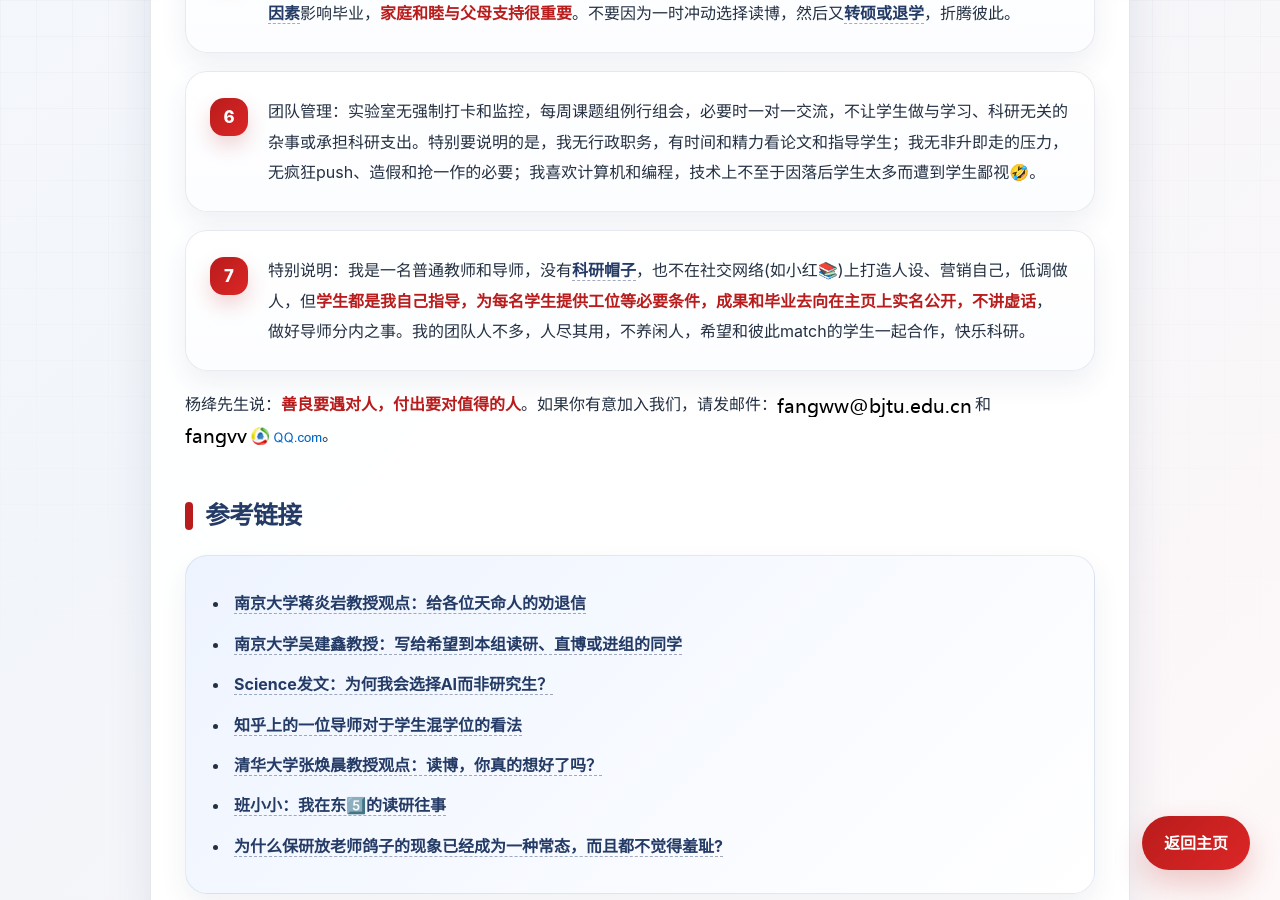
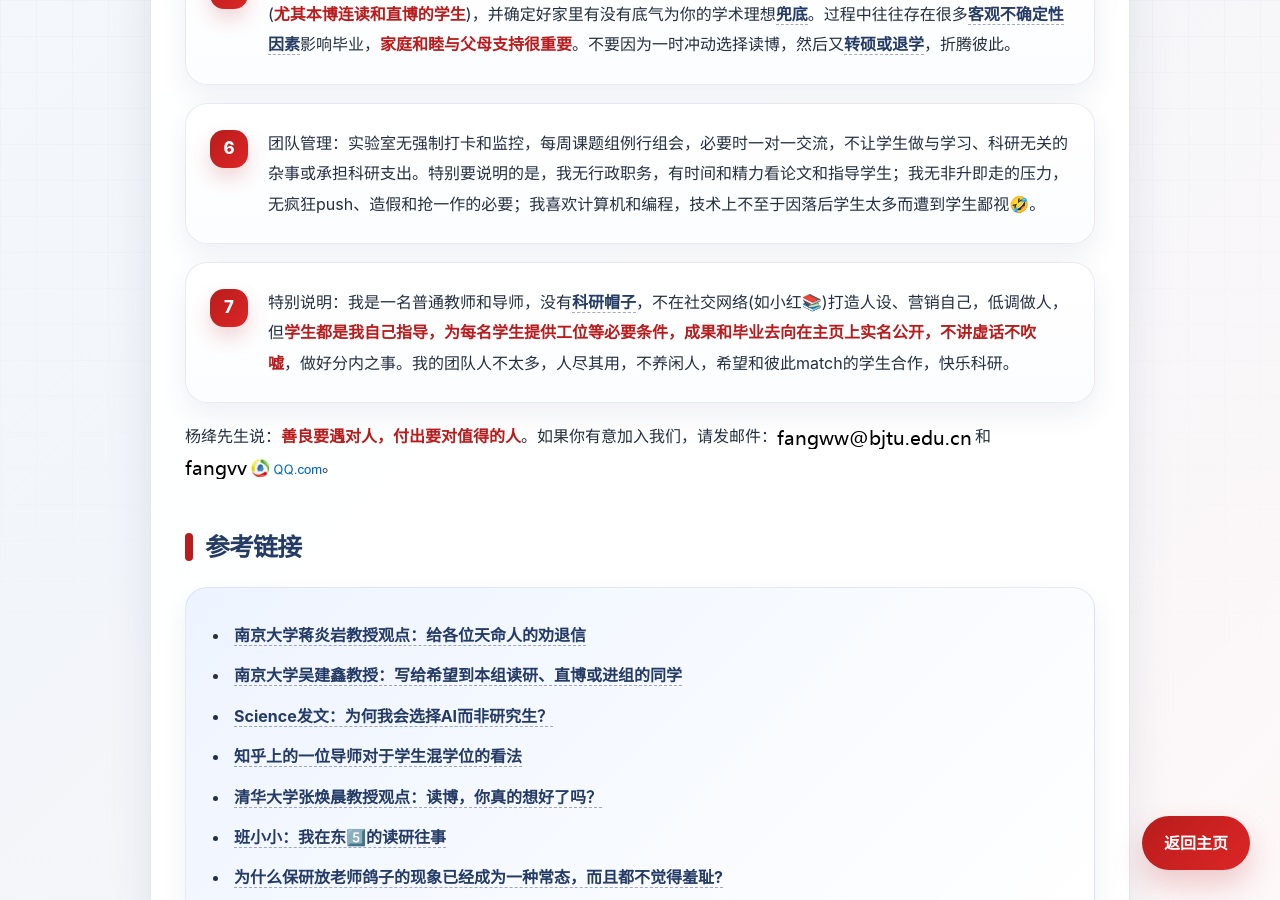
Before and after one commit to fangvv/Homepage, a Jekyll site: the page faq2.html, which Jekyll copies as it is, in a window 1280 px wide and 900 px high, scrolled down 1171 px. Built offline with Jekyll 4.4.1, drawn with Linux system fonts in a browser that asks for light colours; comment, search, counter and statistics services are not loaded; some of the changed text lies outside the part shown.

Commit message:
Update faq2.html

```diff
--- a/faq2.html
+++ b/faq2.html
@@ -43,7 +43,7 @@
 
         <section class="content-card">
             <p class="lead">
-                <span class="greeting">同学，你好！</span>博士生/硕士生在科研上是<strong>导师的同事与合作伙伴</strong>。为了让几年共同奋斗有一个彼此都满意的结果，我想真诚地阐明以下想法，供参考。请在<strong>认可的基础上</strong>再联系我选我，我们<strong>提前互相"避雷"</strong>。宁可不招，少招，也不想错招后师生互相折磨。
+                <span class="greeting">同学，你好！</span>博士生/硕士生在科研上是<strong>导师的同事与合作伙伴</strong>。一般来说，过程中难以解除师生关系，因此一旦招错对师生都影响巨大。为了让几年共同奋斗有一个彼此都满意的结果，我想真诚地阐明以下想法，供参考。请在<strong>认可的基础上</strong>再联系我选我，我们<strong>提前互相"避雷"</strong>。宁可不招，少招，也不想错招后师生互相折磨。
             </p>
 
             <ol>
@@ -55,9 +55,8 @@
                 </li>
                 <li>热爱专业：有句话叫<strong>你不是喜欢科研，是喜欢保研</strong>。为此，有同学把心思放在"卷分数"和"造(蹭、买)成果(竞赛、论文)"上，实际自驱力(lan)和能力(chun)都不行，来了之后师生都<a href="https://www.zhihu.com/question/429059603" target="_blank" rel="noopener noreferrer">受罪</a>。为了招收真有能力有兴趣做研究的同学，我会相对更看重如CCF-CSP、CCPC、ACM/ICPC等现场赛特别是算法赛的竞赛结果，因为难以靠蹭或造假。
                 </li>
-                <li>谨慎读博：读博是对智商有要求且极耗心力的过程，而<a href="https://www.zhihu.com/question/663192558" target="_blank" rel="noopener noreferrer">非高薪工作的保证</a>，请先想好自己是不是真的喜欢做研究(<strong>尤其本博连读和直博的学生</strong>)，并确定好家里有没有底气为你的学术理想<a href="https://zhuanlan.zhihu.com/p/564683753" target="_blank" rel="noopener noreferrer">兜底</a>。过程中往往存在很多<a href="https://www.zhihu.com/question/59323074" target="_blank" rel="noopener noreferrer">客观不确定性因素</a>影响毕业，<strong>家庭和睦与父母支持很重要</strong>。不要因为一时冲动选择读博，然后又<a href="https://www.zhihu.com/question/1908850827797463958" target="_blank" rel="noopener noreferrer">转硕或退学</a>，折腾彼此。</li>
-                <li>团队管理：实验室无强制打卡和监控，每周课题组例行组会，必要时一对一交流，不让学生做与学习、科研无关的杂事或承担科研支出。特别要说明的是，我无行政职务，有时间和精力看论文和指导学生；我无非升即走的压力，无疯狂push、造假和抢一作的必要；我喜欢计算机和编程，技术上不至于因落后学生太多而遭到学生鄙视🤣。</li>
-                <li>特别说明：我是一名普通教师和导师，没有<a href="https://www.zhihu.com/question/305278806/answer/3124779165" target="_blank" rel="noopener noreferrer">科研帽子</a>，也不在社交网络(如小红📚)上打造人设、营销自己，低调做人，但<strong>学生都是我自己指导，为每名学生提供工位等必要条件，成果和毕业去向在主页上实名公开，不讲虚话</strong>，做好导师分内之事。我的团队人不多，人尽其用，不养闲人，希望和彼此match的学生一起合作，快乐科研。</li>
+                <li>谨慎读博：读博是对智商有要求且极耗心力的过程，而<a href="https://www.zhihu.com/question/663192558" target="_blank" rel="noopener noreferrer">非高薪工作的保证</a>，请先想好自己是不是真的喜欢做研究(<strong>尤其本博连读和直博的学生</strong>)，并确定好家里有没有底气为你的学术理想<a href="https://zhuanlan.zhihu.com/p/564683753" target="_blank" rel="noopener noreferrer">兜底</a>。过程中往往存在很多<a href="https://www.zhihu.com/question/59323074" target="_blank" rel="noopener noreferrer">客观不确定性因素</a>影响毕业，<strong>家庭和睦与父母支持很重要</strong>。不要因为一时冲动选择读博，然后又<a href="https://www.zhihu.com/question/1908850827797463958" target="_blank" rel="noopener noreferrer">转硕或退学</a>，折腾彼此。</li> <li>团队管理：实验室无强制打卡和监控，每周课题组例行组会，必要时一对一交流，不让学生做与学习、科研无关的杂事或承担科研支出。特别要说明的是，我无行政职务，有时间和精力看论文和指导学生；我无非升即走的压力，无疯狂push、造假和抢一作的必要；我喜欢计算机和编程，技术上不至于因落后学生太多而遭到学生鄙视🤣。</li>
+                <li>特别说明：我是一名普通教师和导师，没有<a href="https://www.zhihu.com/question/305278806/answer/3124779165" target="_blank" rel="noopener noreferrer">科研帽子</a>，不在社交网络(如小红📚)打造人设、营销自己，低调做人，但<strong>学生都是我自己指导，为每名学生提供工位等必要条件，成果和毕业去向在主页上实名公开，不讲虚话不吹嘘</strong>，做好分内之事。我的团队人不太多，人尽其用，不养闲人，希望和彼此match的学生合作，快乐科研。</li>
             </ol>
 
             <div class="sr-only" aria-hidden="true">
```
